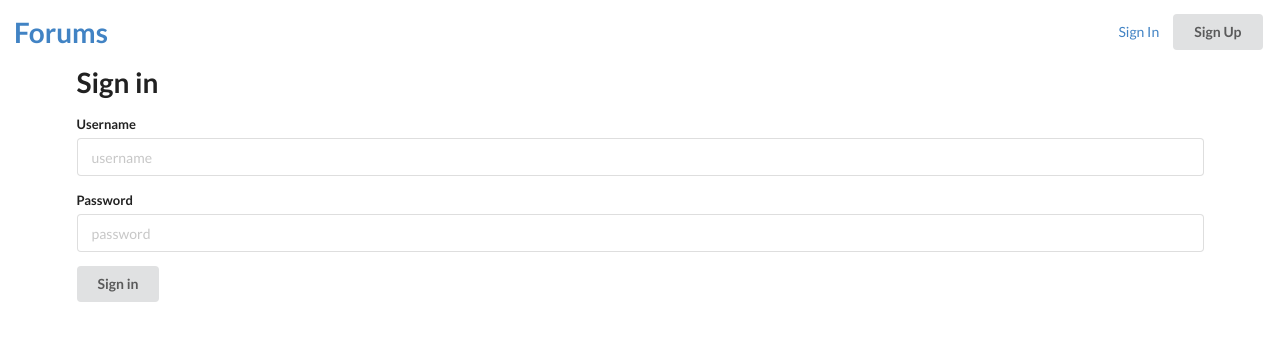
After one commit to samiwel/flask-forum, a Flask app: page /signin in a window 1280 px wide. The commit adds this page. Shown: the top 341 px of the page. Run offline with Flask 3, Linux system fonts and the light colour scheme; some libraries are stand-ins or nearby versions.

Commit message:
Add basic sign up and login functionality

```diff
--- a/app/static/styles.css
+++ b/app/static/styles.css
@@ -1,4 +1,13 @@
-nav {
+header .container {
     display: flex;
     justify-content: space-between;
+    align-items: center;
+    padding: 0 1em;
 }
+
+nav ul {
+    display: flex;
+    list-style: none;
+    gap: 1em;
+    align-items: center;
+}
--- a/app/templates/header.html
+++ b/app/templates/header.html
@@ -1,9 +1,18 @@
-<header class="is-flex is-justify-content-space-between is-align-items-center">
-<h1 class="title">Zero1</h1>
+<header>
+    <div class="container">
+    <a href="/">
+<h1>Forums</h1>
+        </a>
 <nav>
     <ul class="is-flex  is-align-items-center">
-        <li><a href="#">Sign In</a></li>
-        <li><a href="#" class="button is-link">Sign Up</a></li>
+        {% if not session['user_id'] %}
+        <li><a href="/signin">Sign In</a></li>
+        <li><a href="/signup" class="ui button">Sign Up</a></li>
+            {%  else %}
+            <li><a href="/logout" class="ui button">Logout</a></li>
+        {% endif %}
+
     </ul>
 </nav>
+        </div>
 </header>
--- a/app/templates/layout.html
+++ b/app/templates/layout.html
@@ -7,17 +7,19 @@
       content="width=device-width, user-scalable=no, initial-scale=1.0, maximum-scale=1.0, minimum-scale=1.0"
     />
     <meta http-equiv="X-UA-Compatible" content="ie=edge" />
-    <link rel="stylesheet" href={{ url_for('static', filename='styles.css') }}
-    />
     <link rel="preconnect" href="https://fonts.googleapis.com" />
     <link rel="preconnect" href="https://fonts.gstatic.com" crossorigin />
     <link
       href="https://fonts.googleapis.com/css2?family=Lato&display=swap"
       rel="stylesheet"
     />
+      <link rel="stylesheet" href="https://cdnjs.cloudflare.com/ajax/libs/semantic-ui/2.5.0/semantic.min.css" integrity="sha512-KXol4x3sVoO+8ZsWPFI/r5KBVB/ssCGB5tsv2nVOKwLg33wTFP3fmnXa47FdSVIshVTgsYk/1734xSk9aFIa4A==" crossorigin="anonymous" referrerpolicy="no-referrer" />
+      <link rel="stylesheet" href={{ url_for('static', filename='styles.css') }}
+    />
     <title>{{ sitename}}</title>
   </head>
   <body>
     {% include 'header.html' %} {% block body %}layout.html{% endblock %}
+  <script src="https://cdnjs.cloudflare.com/ajax/libs/semantic-ui/2.5.0/semantic.min.js" integrity="sha512-Xo0Jh8MsOn72LGV8kU5LsclG7SUzJsWGhXbWcYs2MAmChkQzwiW/yTQwdJ8w6UA9C6EVG18GHb/TrYpYCjyAQw==" crossorigin="anonymous" referrerpolicy="no-referrer"></script>
   </body>
 </html>
--- a/app/templates/page.html
+++ b/app/templates/page.html
@@ -2,12 +2,12 @@
 
 {% block body %}
 
-    <div class="container">
+    <div class="ui container">
     Hello world. Welcome to {{ sitename }}.
     </div>
 
-    <div class="container">
-        <table>
+    <div class="ui container">
+        <table class="ui celled table">
             <tbody>
         {% for group in data %}
             <tr class="section"><td colspan="3">{{ group.category | capitalize }}</td></tr>
--- /dev/null
+++ b/app/templates/signin.html
@@ -0,0 +1,25 @@
+{% extends 'layout.html' %}
+
+{% block body %}
+
+
+    <div class="ui container">
+<h1>Sign in</h1>
+
+<form action="/signin" method="post" class="ui form">
+
+
+    <div class="field">
+    <label>Username</label>
+     <input placeholder="username" name="username" type="text">
+  </div>
+
+    <div class="field">
+    <label>Password</label>
+     <input placeholder="password" name="password" type="password">
+  </div>
+
+    <button type="submit" class="ui button">Sign in</button>
+</form>
+</div>
+{%  endblock %}
--- a/app/views.py
+++ b/app/views.py
@@ -1,10 +1,13 @@
+import hashlib
 from datetime import datetime
 
-from flask import Blueprint, render_template
-from .models import Forum, Category
+from flask import Blueprint, render_template, request, redirect, session, url_for
+from .models import Forum, Category, User
 
 main_blueprint = Blueprint("main", __name__)
 
+def hash_plaintext_password(password):
+    return hashlib.md5(password.encode('utf-8')).hexdigest()
 
 @main_blueprint.route("/")
 def index():
@@ -28,4 +31,47 @@ def index():
             ]
         })
 
-    return render_template("page.html", sitename='Zero1', data=data)
+    return render_template("page.html", sitename='Forums', data=data)
+
+
+@main_blueprint.route("/signup", methods=['GET'])
+def get_signup():
+    return render_template("signup.html")
+
+@main_blueprint.route("/signup", methods=['POST'])
+def post_signup():
+    form_data = request.form
+
+    from .models import User
+    password_hash = hash_plaintext_password(form_data.get('password'))
+    new_user = User(real_name=form_data.get('full_name'), username=form_data.get('username'), email=form_data.get('email'), password=password_hash)
+
+    from .database import db
+    db.session.add(new_user)
+    db.session.commit()
+
+    return redirect("/signup")
+
+@main_blueprint.route("/signin", methods=['GET'])
+def get_signin():
+    return render_template("signin.html")
+
+@main_blueprint.route("/signin", methods=['POST'])
+def post_signin():
+    form_data = request.form
+
+    username = form_data.get('username')
+    password = hash_plaintext_password(form_data.get('password'))
+
+    from .database import db
+    user = db.session.query(User).filter_by(username=username, password=password).first()
+
+    if user:
+        session['user_id'] = user.id
+
+    return redirect(url_for('main.index'))
+
+@main_blueprint.route('/logout', methods=['GET'])
+def logout():
+    session.clear()
+    return redirect(url_for('main.index'))
--- a/initdb.py
+++ b/initdb.py
@@ -1,10 +1,11 @@
-from app import db, create_app
+from app import create_app
 from app.models import Category, Forum
 
 
 def init_db():
     app = create_app()
     with app.app_context():
+        from app.database import db
         db.drop_all()
         db.create_all()
 
```
Also changed, not shown: app/templates/signup.html (+28 -2 lines).
